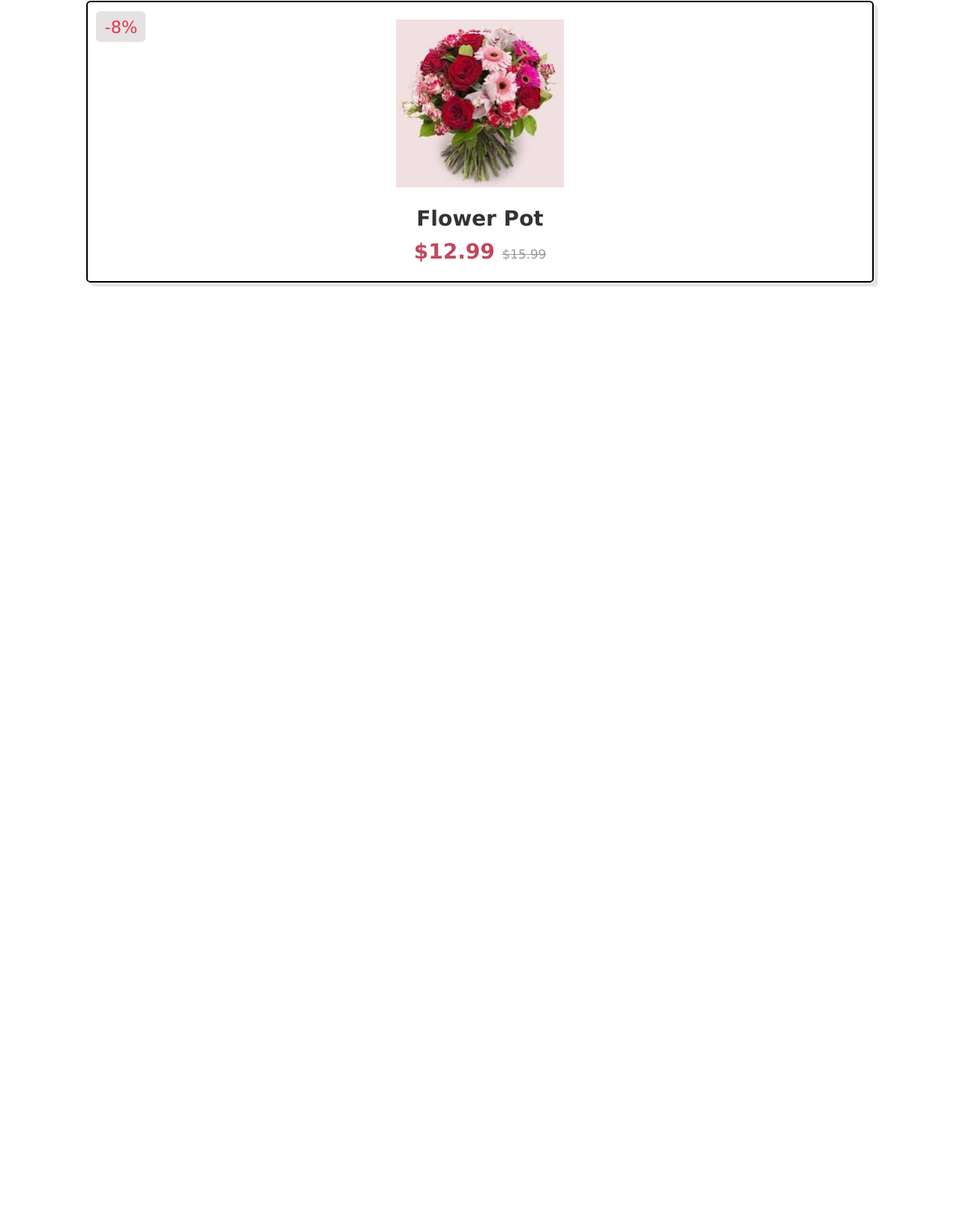
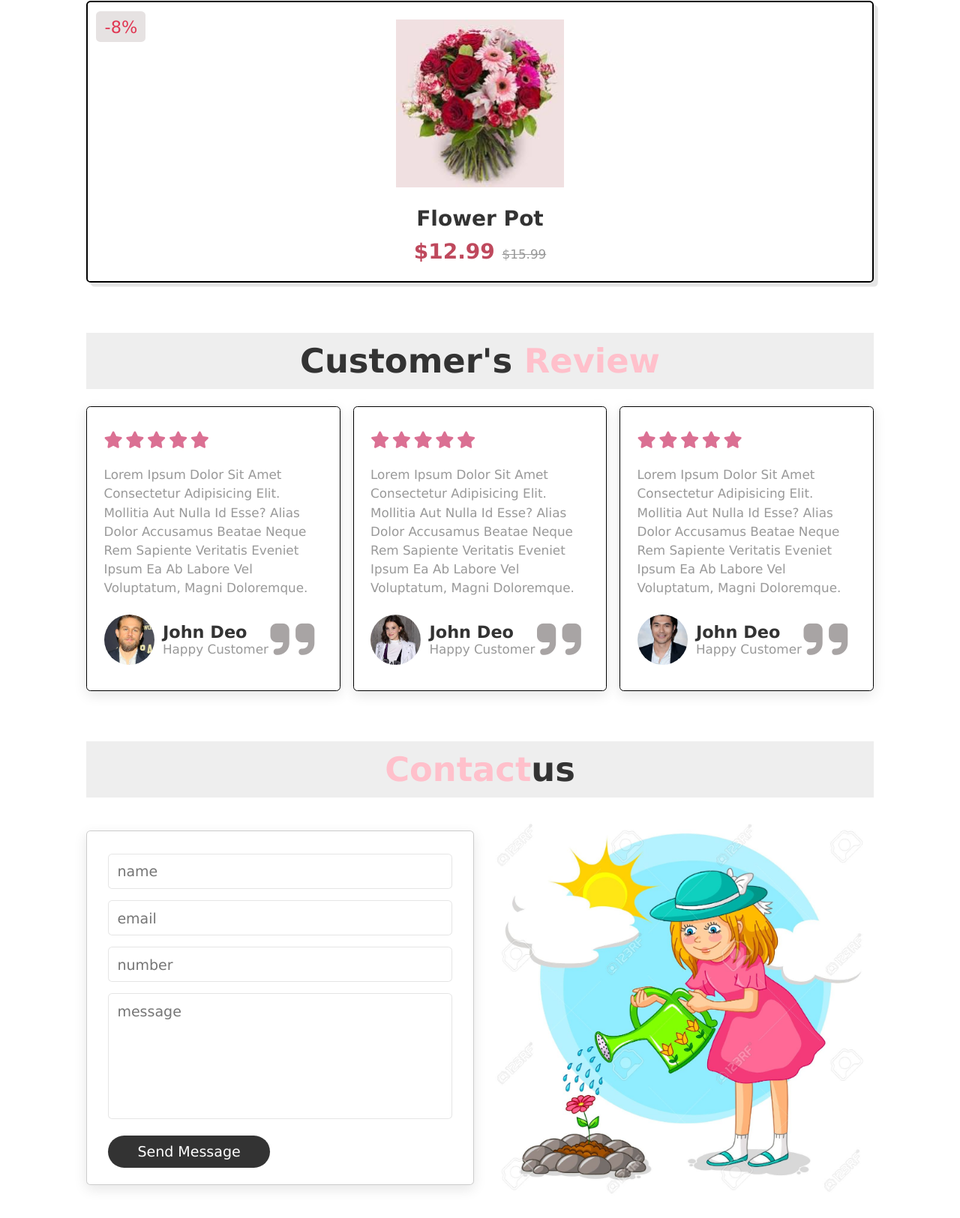
Before and after one commit to Dikshayani/Flower-Responsive-Website, a plain HTML site: page INDEX.html in a window 1280 px wide. Shown: the part 3388-5013 px from the top of the page at 75% size. Before the commit the page ends 3787 px from the top, so only its background shows below. Drawn offline with Linux system fonts and the light colour scheme.

Commit message:
review and contact section added in css too

```diff
--- a/INDEX.html
+++ b/INDEX.html
@@ -236,5 +236,88 @@
         </div>
     </div>
   </section>
+<section class="review" id="review">
+    <h1 class="heading">customer's <span>review</span></h1>
+    <div class="box-container">
+        <div class="box">
+            <div class="stars">
+                <i class="fa-solid fa-star"></i>
+                <i class="fa-solid fa-star"></i>
+                <i class="fa-solid fa-star"></i>
+                <i class="fa-solid fa-star"></i>
+                <i class="fa-solid fa-star"></i>
+            </div>
+            <p>Lorem ipsum dolor sit amet consectetur adipisicing elit. Mollitia aut nulla id esse? Alias dolor accusamus beatae neque rem sapiente veritatis eveniet ipsum ea ab labore vel voluptatum, magni doloremque.</p>
+
+            <div class="user">
+                <img src="imgs/pic1.jpeg" alt="">
+                <div class="user-info">
+                    <h3>john deo</h3>
+                    <span>happy customer</span>
+                </div>
+            </div>
+            <span class="fas fa-quote-right"></span>
+        </div>
+
+        <div class="box">
+            <div class="stars">
+                <i class="fa-solid fa-star"></i>
+                <i class="fa-solid fa-star"></i>
+                <i class="fa-solid fa-star"></i>
+                <i class="fa-solid fa-star"></i>
+                <i class="fa-solid fa-star"></i>
+            </div>
+            <p>Lorem ipsum dolor sit amet consectetur adipisicing elit. Mollitia aut nulla id esse? Alias dolor accusamus beatae neque rem sapiente veritatis eveniet ipsum ea ab labore vel voluptatum, magni doloremque.</p>
+
+            <div class="user">
+                <img src="imgs/pic2.jpeg" alt="">
+                <div class="user-info">
+                    <h3>john deo</h3>
+                    <span>happy customer</span>
+                </div>
+            </div>
+            <span class="fas fa-quote-right"></span>
+        </div>
+
+        <div class="box">
+            <div class="stars">
+                <i class="fa-solid fa-star"></i>
+                <i class="fa-solid fa-star"></i>
+                <i class="fa-solid fa-star"></i>
+                <i class="fa-solid fa-star"></i>
+                <i class="fa-solid fa-star"></i>
+            </div>
+            <p>Lorem ipsum dolor sit amet consectetur adipisicing elit. Mollitia aut nulla id esse? Alias dolor accusamus beatae neque rem sapiente veritatis eveniet ipsum ea ab labore vel voluptatum, magni doloremque.</p>
+
+            <div class="user">
+                <img src="imgs/pic3.jpeg" alt="">
+                <div class="user-info">
+                    <h3>john deo</h3>
+                    <span>happy customer</span>
+                </div>
+            </div>
+            <span class="fas fa-quote-right"></span>
+        </div>
+    </div>
+</section>
+<section class="contact" id="contact">
+    <h1 class="heading"><span>contact</span>us</h1>
+    <div class="row">
+        <form action="">
+            <input type="text" placeholder="name" class="box">
+            <input type="email" placeholder="email" class="box">
+            <input type="number" placeholder="number" class="box">
+
+            <textarea name=""  class="box" placeholder="message" id="" cols="30" rows="10"></textarea>
+       <input type="submit" value="send message" class="btn">
+
+
+        </form>
+        <div class="image">
+            <img src="imgs/watering-plant.jpg" alt="">
+        </div>
+    </div>
+</section>
+
   </body>
 </html>
--- a/STYLE.css
+++ b/STYLE.css
@@ -288,9 +288,94 @@ section {
     font-weight: lighter;
     text-decoration: line-through;
 }
+.review .box-container{
+  display: flex;
+  flex-wrap: wrap;
+  gap: 1.5rem;
+}
+.review .box-container .box{
+  flex: 1 1 30rem;
+  box-shadow: 0 .5rem 1.5rem rgba(0, 0, 0, 0.1);
+  border-radius: .5rem;
+  padding: 3rem 2rem;
+  position: relative;
+   border: .1rem solid black;
+}
 
+.review .box-container .box .fa-quote-right{
+  position: absolute;
+  bottom: 3rem; right: 3rem;
+  font-size: 6rem;
+  color: #a8a4a4;
+}
+.review .box-container .box .stars i{
+  color: palevioletred;
+  font-size: 2rem;
+}
+.review .box-container .box p{
+  color: #999;
+  font-size: 1.5rem;
+  line-height: 1.5;
+  padding-top: 2rem;
+}
 
-
+.review .box-container .box .user{
+  display: flex;
+  align-items: center;
+  padding-top: 2rem;
+}
+.review .box-container .box .user img{
+  height: 6rem;
+  width: 6rem;
+  border-radius: 50%;
+  object-fit: cover;
+  margin-right: 1rem;
+}
+.review .box-container .box .user h3{
+  font-size: 2rem;
+  color: #333;
+}
+.review .box-container .box .user span{
+  font-size: 1.5rem;
+  color: #999;
+}
+.contact .row{
+  display: flex;
+  flex-wrap: wrap-reverse;
+  gap: 1.5rem;
+  align-items: center;
+}
+.contact .row form{
+  flex: 1 1 40rem;
+  padding: 2rem 2.5rem;
+  box-shadow: 0 .5rem 1.5rem rgba(0, 0, 0, 0.1);
+  border: .1rem solid rgba(0, 0, 0, 0.2);
+  background: #fff;
+  border-radius: .5rem;
+}
+.contact .row .image{
+  flex: 1 1 40rem;
+}
+.contact .row .image img{
+  width: 100%;
+}
+.contact .row form .box{
+  padding: 1rem;
+  font-size: 1.7rem;
+  color: #333;
+  text-transform: none;
+  border: .1rem solid rgba(0, 0, 0, 0.1);
+  border-radius: .5rem;
+  margin: .7rem 0;
+  width: 100%;
+}
+.contact .row form .box:focus{
+  border-color: palevioletred;
+}
+.contact .row form textarea{
+  height: 15rem;
+  resize: none;
+}
 
 
 
```
Also changed, not shown: imgs/pic1.jpeg (added), imgs/pic2.jpeg (added), imgs/pic3.jpeg (added), imgs/watering-plant.jpg (added).
